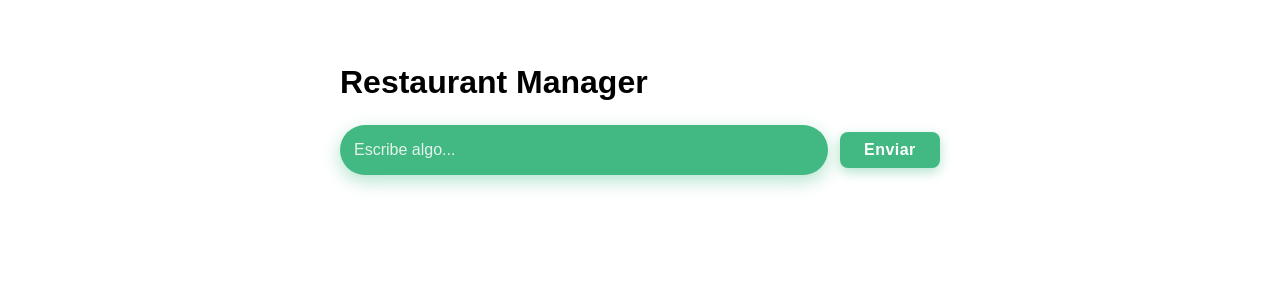
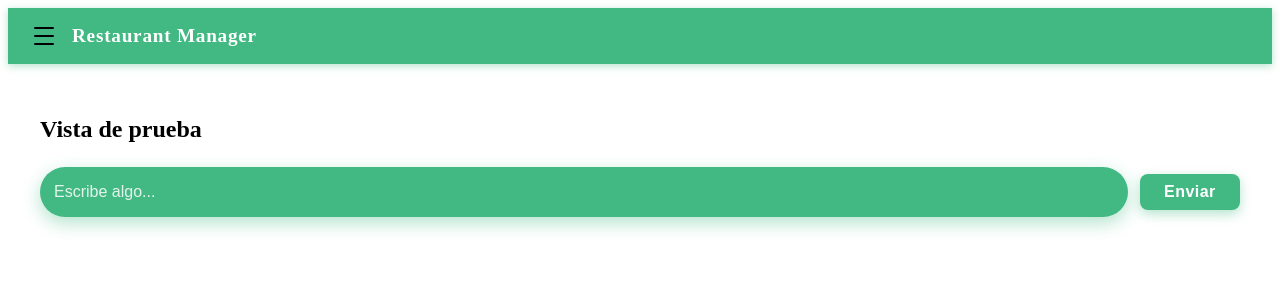
Before and after one commit to TFG-Restaurant-Manager/WebApp-RestaurantManager, a Vue app: page / in a window 1280 px wide. Shown: the top 300 px of the page. Built offline with nearby package versions, Linux system fonts and the light colour scheme.

Commit message:
refactor App.vue to use MainLayout; add MainLayout, AppHeader, AppNavbar, and TestView components

```diff
--- a/src/App.vue
+++ b/src/App.vue
@@ -1,40 +1,7 @@
 <script setup>
-import { ref } from 'vue'
-import BaseButton from './components/BaseButton.vue'
-import BaseInput from './components/BaseInput.vue'
-
-const texto = ref('')
-
-function handleClick() {
-  console.log(texto.value)
-}
+import MainLayout from './layouts/MainLayout.vue'
 </script>
 
 <template>
-  <main class="container">
-    <h1>Restaurant Manager</h1>
-
-    <div class="demo">
-      <BaseInput v-model="texto" placeholder="Escribe algo..." />
-      <BaseButton label="Enviar" @click="handleClick" />
-    </div>
-
-    <p v-if="texto">Valor actual: <strong>{{ texto }}</strong></p>
-  </main>
+  <MainLayout />
 </template>
-
-<style scoped>
-.container {
-  max-width: 600px;
-  margin: 4rem auto;
-  padding: 0 1rem;
-  font-family: sans-serif;
-}
-
-.demo {
-  display: flex;
-  gap: 0.75rem;
-  align-items: center;
-  margin-top: 1.5rem;
-}
-</style>
--- /dev/null
+++ b/src/layouts/MainLayout.vue
@@ -0,0 +1,48 @@
+<script setup>
+import { ref, computed } from 'vue'
+import AppHeader from '../screens/main/AppHeader.vue'
+import AppNavbar from '../screens/main/AppNavbar.vue'
+import TestView from '../screens/test/TestView.vue'
+
+// Añade aquí nuevas pantallas: { id, label, component }
+const screens = [
+  { id: 'test', label: 'Test', component: TestView },
+]
+
+const currentId = ref('test')
+const sidebarOpen = ref(false)
+
+const currentComponent = computed(
+  () => screens.find(s => s.id === currentId.value)?.component ?? null
+)
+</script>
+
+<template>
+  <div class="main-layout">
+    <AppHeader @toggle="sidebarOpen = !sidebarOpen" />
+    <AppNavbar
+      :screens="screens"
+      :current="currentId"
+      :open="sidebarOpen"
+      @change="(id) => { currentId = id; sidebarOpen = false }"
+      @close="sidebarOpen = false"
+    />
+
+    <main class="main-layout__content">
+      <component :is="currentComponent" />
+    </main>
+  </div>
+</template>
+
+<style scoped>
+.main-layout {
+  min-height: 100vh;
+  display: flex;
+  flex-direction: column;
+}
+
+.main-layout__content {
+  flex: 1;
+  overflow-y: auto;
+}
+</style>
--- /dev/null
+++ b/src/screens/main/AppHeader.vue
@@ -0,0 +1,57 @@
+<script setup>
+const emit = defineEmits(['toggle'])
+</script>
+
+<template>
+  <header class="app-header">
+    <button class="app-header__menu" @click="emit('toggle')" aria-label="Abrir menú" type="button">
+      <span></span>
+      <span></span>
+      <span></span>
+    </button>
+    <span class="app-header__title">Restaurant Manager</span>
+  </header>
+</template>
+
+<style scoped>
+.app-header {
+  height: 56px;
+  background-color: var(--color-primary);
+  color: var(--color-text-on-primary);
+  display: flex;
+  align-items: center;
+  padding: 0 1rem;
+  box-shadow: 0 2px 8px var(--color-primary-shadow);
+}
+
+.app-header__menu {
+  width: 40px;
+  height: 40px;
+  display: inline-flex;
+  align-items: center;
+  justify-content: center;
+  margin-right: 0.5rem;
+  border: none;
+  background: transparent;
+  cursor: pointer;
+  padding: 0;
+  display: flex;
+  align-items: center;
+  justify-content: center;
+  flex-direction: column;
+}
+.app-header__menu span {
+  display: block;
+  width: 20px;
+  height: 2px;
+  background: currentColor;
+  margin: 3px 0;
+  border-radius: 2px;
+}
+
+.app-header__title {
+  font-size: 1.2rem;
+  font-weight: 700;
+  letter-spacing: 0.04em;
+}
+</style>
--- /dev/null
+++ b/src/screens/main/AppNavbar.vue
@@ -0,0 +1,101 @@
+<script setup>
+defineProps({
+  screens: {
+    type: Array,
+    default: () => [],
+  },
+  current: {
+    type: String,
+    default: '',
+  },
+  open: {
+    type: Boolean,
+    default: false,
+  },
+})
+
+const emit = defineEmits(['change', 'close'])
+</script>
+
+<template>
+  <div class="app-sidebar-wrapper">
+    <div class="sidebar-overlay" v-show="open" @click="emit('close')" />
+
+    <aside class="app-sidebar" :class="{ 'is-open': open }" role="navigation" aria-hidden="!open">
+      <nav class="app-navbar-vertical">
+        <button
+          v-for="screen in screens"
+          :key="screen.id"
+          class="app-navbar-vertical__item"
+          :class="{ 'is-active': current === screen.id }"
+          @click="() => { emit('change', screen.id); emit('close') }"
+        >
+          {{ screen.label }}
+        </button>
+      </nav>
+    </aside>
+  </div>
+</template>
+
+<style scoped>
+.app-sidebar-wrapper {
+  position: relative;
+}
+
+.sidebar-overlay {
+  position: fixed;
+  inset: 0;
+  background: rgba(0,0,0,0.32);
+  z-index: 998;
+  transition: opacity 220ms ease;
+}
+.sidebar-overlay[v-cloak] { display: none }
+
+.app-sidebar {
+  position: fixed;
+  left: 0;
+  top: 0;
+  bottom: 0;
+  width: 260px;
+  background: var(--color-bg);
+  box-shadow: 2px 0 12px rgba(0,0,0,0.08);
+  transform: translateX(-110%);
+  transition: transform 320ms cubic-bezier(.2,.8,.2,1);
+  z-index: 999;
+  display: flex;
+  flex-direction: column;
+}
+.app-sidebar.is-open {
+  transform: translateX(0);
+}
+
+.app-navbar-vertical {
+  display: flex;
+  flex-direction: column;
+  padding: 1rem 0.5rem;
+  gap: 0.25rem;
+}
+
+.app-navbar-vertical__item {
+  width: 100%;
+  text-align: left;
+  padding: 0.75rem 1rem;
+  background: transparent;
+  border: none;
+  font-size: 0.95rem;
+  color: var(--color-text);
+  cursor: pointer;
+  border-left: 3px solid transparent;
+  transition: background 150ms ease, color 150ms ease, border-color 150ms ease;
+}
+
+.app-navbar-vertical__item:hover {
+  background: rgba(0,0,0,0.03);
+}
+
+.app-navbar-vertical__item.is-active {
+  color: var(--color-primary);
+  border-left-color: var(--color-primary);
+  background: rgba(66,184,131,0.06);
+}
+</style>
--- /dev/null
+++ b/src/screens/test/TestView.vue
@@ -0,0 +1,39 @@
+<script setup>
+import { ref } from 'vue'
+import BaseButton from '../../components/BaseButton.vue'
+import BaseInput from '../../components/BaseInput.vue'
+
+const inputRef = ref(null)
+const resultado = ref('')
+
+function handleClick() {
+  resultado.value = inputRef.value?.getValue() ?? ''
+  console.log('Texto:', resultado.value)
+}
+</script>
+
+<template>
+  <section class="test-view">
+    <h2>Vista de prueba</h2>
+
+    <div class="demo">
+      <BaseInput ref="inputRef" placeholder="Escribe algo..." />
+      <BaseButton label="Enviar" @click="handleClick" />
+    </div>
+
+    <p v-if="resultado">Valor actual: <strong>{{ resultado }}</strong></p>
+  </section>
+</template>
+
+<style scoped>
+.test-view {
+  padding: 2rem;
+}
+
+.demo {
+  display: flex;
+  gap: 0.75rem;
+  align-items: center;
+  margin-top: 1.5rem;
+}
+</style>
```
